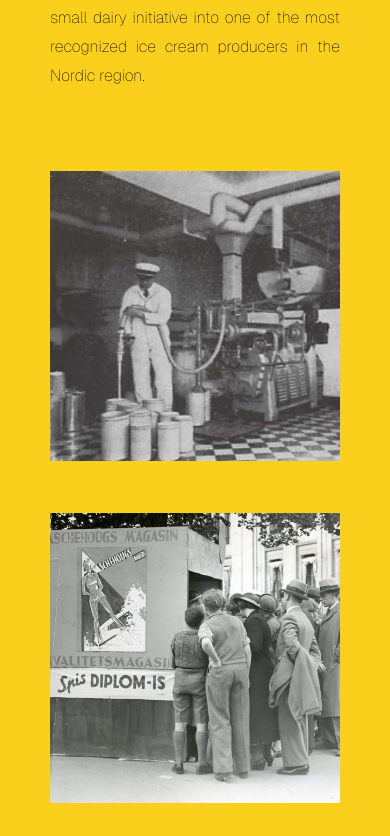
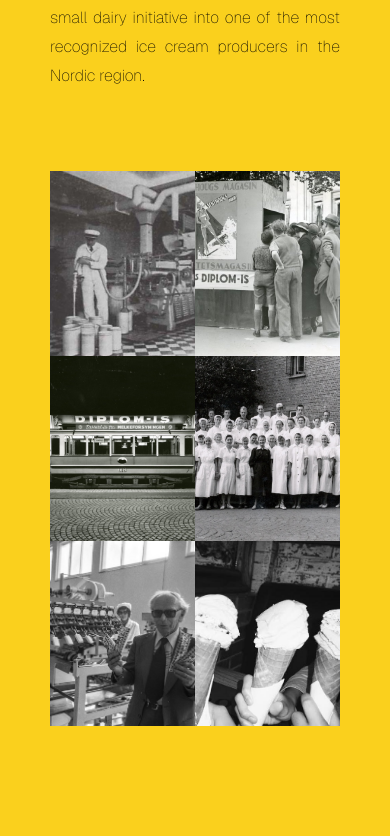
Before and after one commit to AreLandfald/arelandfald-portfolio, a Next.js app: page /work/visual-identity in a window 390 px wide. Shown: the part 1488-2324 px from the top of the page. Built offline with nearby package versions, Linux system fonts and the light colour scheme.

Commit message:
Restore desktop image-pair grid; flush heritage grid; smaller Quicksand on mobile; swap to output.mp4

```diff
--- a/app/globals.css
+++ b/app/globals.css
@@ -462,6 +462,14 @@
   grid-template-columns: repeat(3, 1fr);
   gap: 0;
   margin-top: 60px;
+  font-size: 0;
+  line-height: 0;
+}
+.heritage-grid img {
+  display: block;
+  width: 100%;
+  height: 100%;
+  vertical-align: top;
 }
 
 /* Implementation */
@@ -897,18 +905,20 @@
   align-items: flex-start;
   justify-content: space-between;
   padding: 0 40px;
-  flex-wrap: wrap;
 }
 .image-pair-large { width: 57.75%; height: auto; }
-.image-pair-small { width: 23.1%; height: auto; }
-.image-pair-offset { margin-top: 0; }
-@media (min-width: 769px) {
-  .image-pair-offset { margin-top: 280px; }
-}
+.image-pair-small { width: 23.1%; height: auto; margin-top: 280px; }
 @media (max-width: 768px) {
-  .image-pair-row { gap: 24px; padding: 0; }
+  .image-pair-row {
+    flex-direction: column;
+    gap: 24px;
+    padding: 0;
+  }
   .image-pair-large,
-  .image-pair-small { width: 100%; }
+  .image-pair-small {
+    width: 100%;
+    margin-top: 0;
+  }
 }
 
 @media (max-width: 768px) {
@@ -919,9 +929,12 @@
   .section-statement { padding: 60px 30px; min-height: 80vh; }
   .statement-text { font-size: 2rem; }
   .section-content { font-size: 1rem; padding: 0 20px; }
+  .font-quicksand-medium,
+  .font-quicksand-regular { font-size: 1rem; line-height: 1.6; }
   .section-centered, .section-full { padding: 60px 20px; }
   .section-centered h2, .section-full h2 { font-size: 1.4rem; }
-  .image-grid, .heritage-grid { grid-template-columns: 1fr; gap: 12px; }
+  .image-grid { grid-template-columns: 1fr; gap: 12px; }
+  .heritage-grid { grid-template-columns: repeat(2, 1fr); gap: 0; }
   .hero-meta-overlay { flex-wrap: wrap; gap: 8px; font-size: 0.75rem; }
   .meta-divider { display: none; }
   .implementation-grid { grid-template-columns: 1fr; }
--- a/app/work/visual-identity/page.tsx
+++ b/app/work/visual-identity/page.tsx
@@ -147,7 +147,7 @@
 
         <section className="section-full fade-in" style={{ maxWidth: 1400, marginBottom: 200 }}>
           <video autoPlay loop muted playsInline style={{ width: "100%", height: "auto", display: "block" }}>
-            <source src="/Assets/Diplomis/twocategories.mp4" type="video/mp4" />
+            <source src="/Assets/Diplomis/output.mp4" type="video/mp4" />
           </video>
         </section>
 
```
Also changed, not shown: 1 other file (tests, documents, lock files or other folders).
